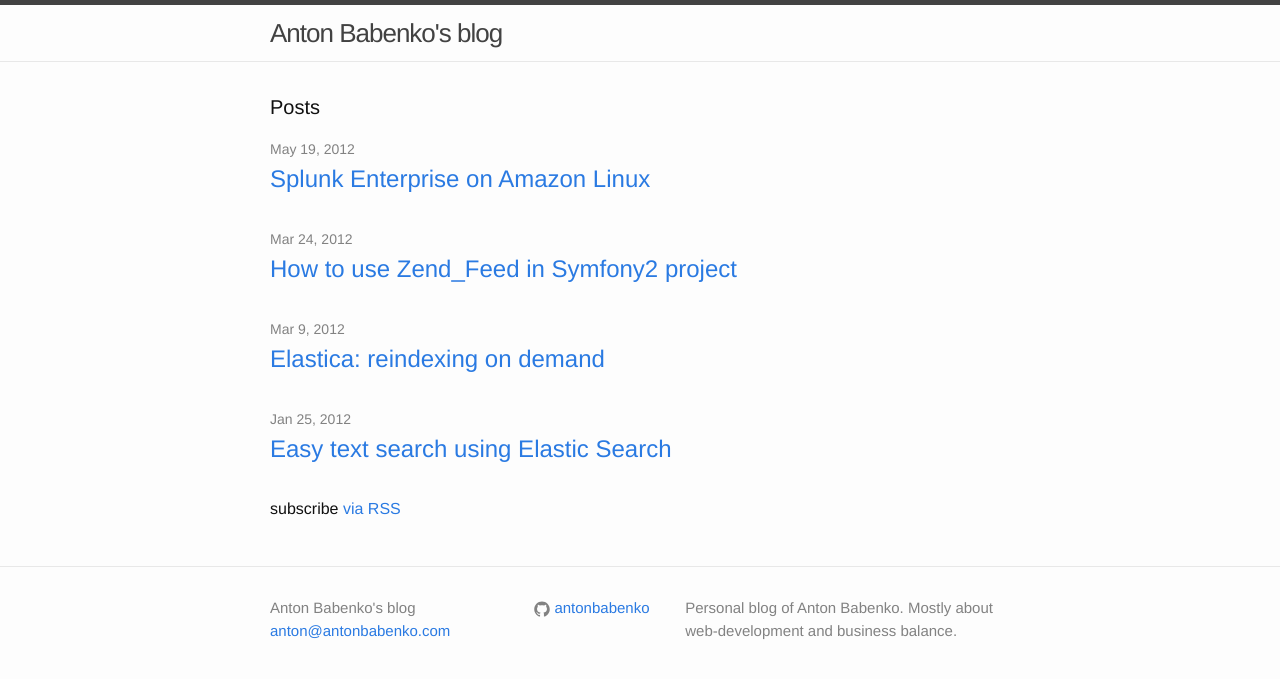
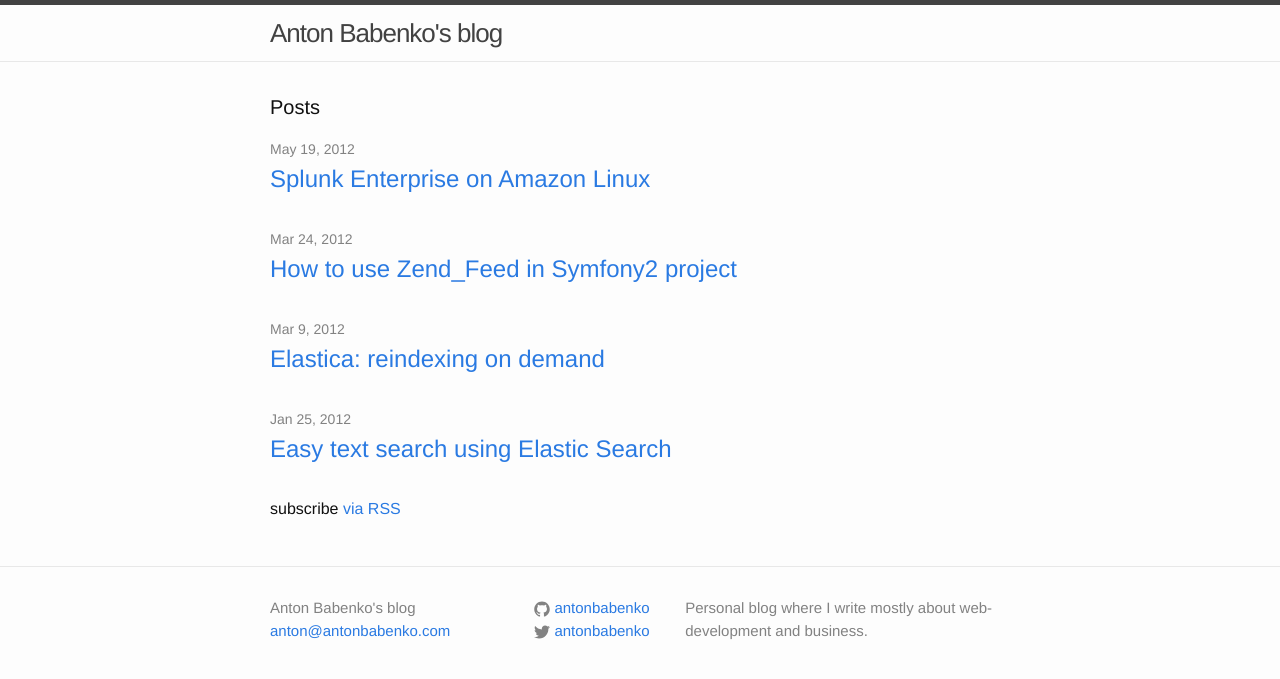
Before and after one commit to starsunny/antonbabenko.github.io, a Jekyll site: the page built from index.html, in a window 1280 px wide. Shown: the top 679 px of the page. Built offline with Jekyll 4.4.1, drawn with Linux system fonts in a browser that asks for light colours.

Commit message:
updated description

```diff
--- a/_config.yml
+++ b/_config.yml
@@ -2,10 +2,10 @@
 title: Anton Babenko's blog
 email: anton@antonbabenko.com
 description: > # this means to ignore newlines until "baseurl:"
-  Personal blog of Anton Babenko. Mostly about web-development and business balance.
+  Personal blog where I write mostly about web-development and business.
 baseurl: "" # the subpath of your site, e.g. /blog/
 url: "http://antonbabenko.com" # the base hostname & protocol for your site
-#twitter_username: antonbabenko
+twitter_username: antonbabenko
 github_username:  antonbabenko
 
 timezone: Europe/Oslo
```
